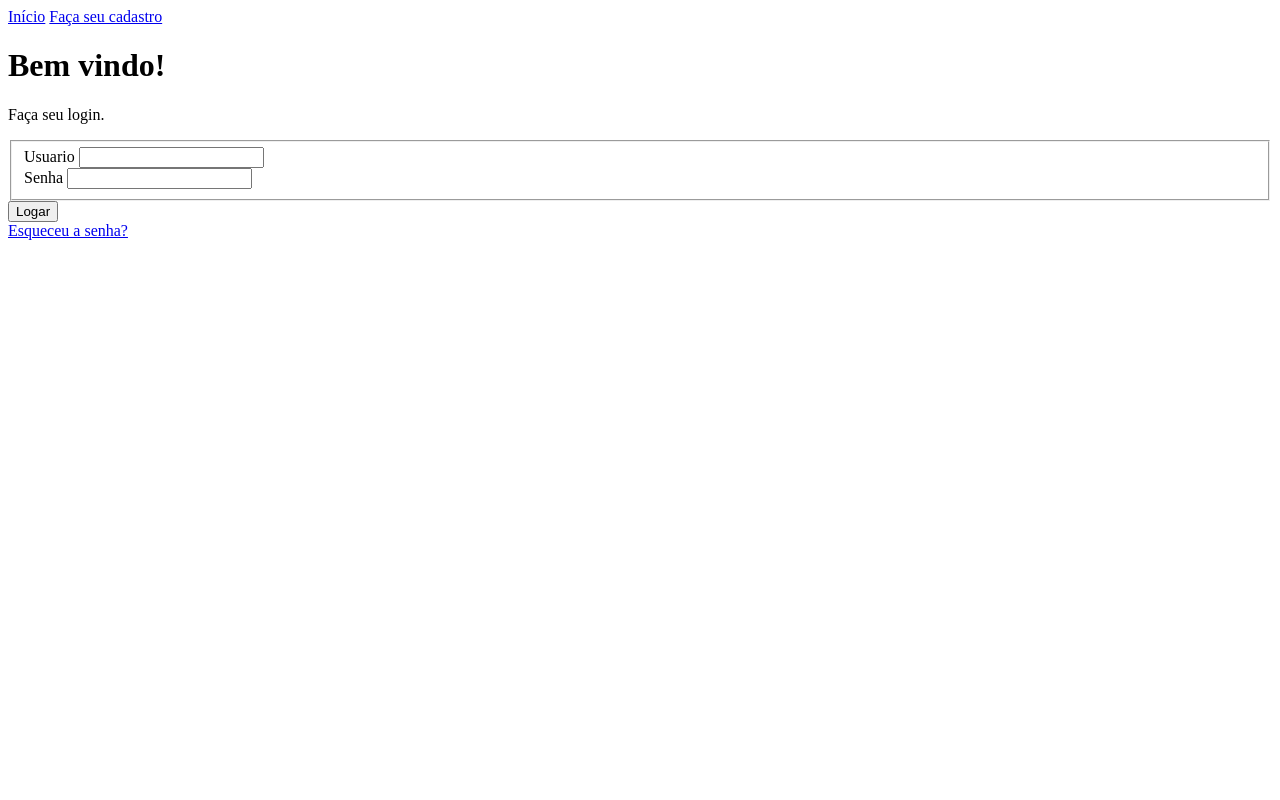
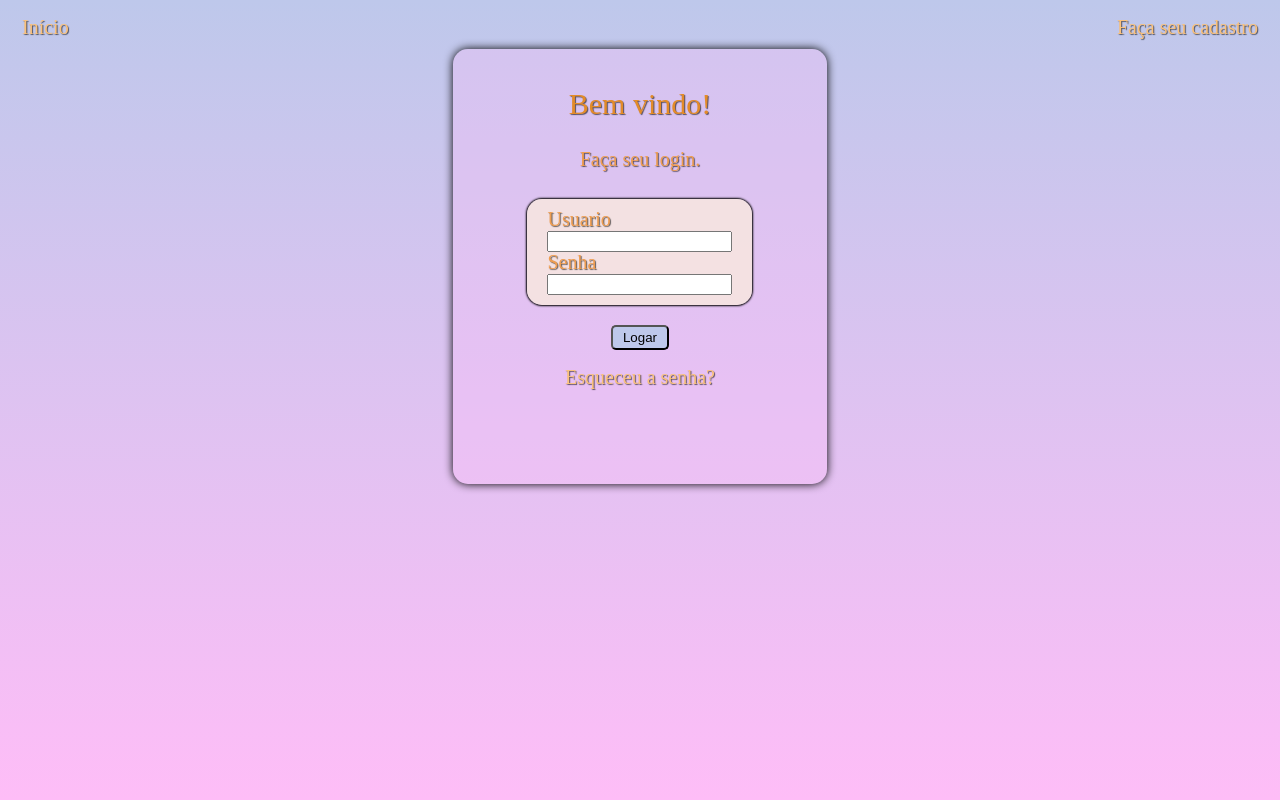
Before and after one commit to rgstovani/Flask-HTML, a Flask app: page / in a window 1280 px wide. Run offline with Flask 2, Linux system fonts and the light colour scheme.

Commit message:
alterando estrurura e cores da pagina

```diff
--- /dev/null
+++ b/static/css/reset.css
@@ -0,0 +1,48 @@
+/* http://meyerweb.com/eric/tools/css/reset/
+   v2.0 | 20110126
+   License: none (public domain)
+*/
+
+html, body, div, span, applet, object, iframe,
+h1, h2, h3, h4, h5, h6, p, blockquote, pre,
+a, abbr, acronym, address, big, cite, code,
+del, dfn, em, img, ins, kbd, q, s, samp,
+small, strike, strong, sub, sup, tt, var,
+b, u, i, center,
+dl, dt, dd, ol, ul, li,
+fieldset, form, label, legend,
+table, caption, tbody, tfoot, thead, tr, th, td,
+article, aside, canvas, details, embed,
+figure, figcaption, footer, header, hgroup,
+menu, nav, output, ruby, section, summary,
+time, mark, audio, video {
+	margin: 0;
+	padding: 0;
+	border: 0;
+	font-size: 100%;
+	font: inherit;
+	vertical-align: baseline;
+}
+/* HTML5 display-role reset for older browsers */
+article, aside, details, figcaption, figure,
+footer, header, hgroup, menu, nav, section {
+	display: block;
+}
+body {
+	line-height: 1;
+}
+ol, ul {
+	list-style: none;
+}
+blockquote, q {
+	quotes: none;
+}
+blockquote:before, blockquote:after,
+q:before, q:after {
+	content: '';
+	content: none;
+}
+table {
+	border-collapse: collapse;
+	border-spacing: 0;
+}
--- /dev/null
+++ b/static/css/style.css
@@ -0,0 +1,117 @@
+:root {
+   --cor1: rgba(253, 238, 220, 1);
+   --cor2: #fac17b;
+   --cor3: #ef9d50;
+   --cor4: #E38B29;
+
+   /* --cor5: rgba(143, 248, 254, 1); */
+   --cor5: rgba(254,189,247,1);
+   --cor6: rgba(190,200,235,1);
+
+
+}
+
+html {
+   height: 100%;
+   background-image: linear-gradient(180deg, rgba(190,200,235,1), rgba(254,189,247,1));
+
+}
+
+
+body {
+   /* background-color: var(--cor1); */
+
+   padding: 5px 10px;
+   font-size: 20px;
+   text-shadow: 1px 1px 1px rgba(0, 0, 0, 0.6);
+}
+
+a {
+   text-decoration: none;
+   color: var(--cor2);
+   padding: 5px;
+   margin: 7px;
+}
+
+header {
+   display: flex;
+   justify-content: space-between;
+ }
+
+ main {
+   color: var(--cor3);
+   display: flex;
+   flex-direction: column;
+   align-items: center;
+ }
+
+ .teste {
+   /* background-color: rgba(253, 238, 220, .3); */
+   background-color: rgba(254,189,247, 0.3);
+   display: flex;
+   flex-direction: column;
+   align-items: center;
+
+   box-shadow: 0px 0px 10px #000;
+   border-radius: 15px;
+   padding: 20px 20px 80px 20px;
+
+
+
+ }
+
+
+ .bemvindo {
+   color: var(--cor3);
+   text-align: center;
+
+
+ }
+
+ h1 {
+   color: var(--cor4);
+   font-size: 30px;
+   padding: 20px;
+}
+
+.frases {
+   padding: 10px;
+}
+
+form {
+   display: flex;
+   flex-direction: column;
+   align-items: center;
+
+}
+
+
+ .dados_login {
+   background-color: rgba(253, 238, 220, .7);
+   margin: 20px;
+   border-color: var(--cor4);
+   box-shadow: 0px 0px 2px 1px #000;
+   border-radius: 15px;
+   padding: 10px 20px;
+   width: 15%;
+
+ }
+
+
+ button {
+   background-color: var(--cor6);
+   padding: 3px 10px;
+   border-radius: 5px;
+
+ }
+
+ a:hover {
+   background-color: rgba(254,189,247,.4);
+   color: var(--cor1);
+   box-sizing: border-box;
+   border-radius: 5px;
+   box-shadow: 0px 0px 3px #000000;
+   padding: 7px;
+   margin: 5px;
+
+ }
--- a/templates/alterarsenha.html
+++ b/templates/alterarsenha.html
@@ -5,6 +5,8 @@
     <meta http-equiv="X-UA-Compatible" content="IE=edge">
     <meta name="viewport" content="width=device-width, initial-scale=1.0">
     <title>Esqueci a senha</title>
+    <link rel="stylesheet" href="{{ url_for('static', filename='css/reset.css') }}" />
+    <link rel="stylesheet" href="{{ url_for('static', filename='css/style.css') }}" />
 </head>
 <body>
     <header>
@@ -38,8 +40,7 @@
                 <input type="text" name="repetesenha" id="repetesenha" required>
             </div>
 
-            <button type="submit">Alterar senha</button>
+            <button>Alterar senha</button>
         </form>
     </main>
-</body>
 </html>
--- a/templates/cadastro.html
+++ b/templates/cadastro.html
@@ -5,6 +5,8 @@
     <meta http-equiv="X-UA-Compatible" content="IE=edge">
     <meta name="viewport" content="width=device-width, initial-scale=1.0">
     <title>Cadastro</title>
+    <link rel="stylesheet" href="{{ url_for('static', filename='css/reset.css') }}" />
+    <link rel="stylesheet" href="{{ url_for('static', filename='css/style.css') }}" />
 </head>
 <body>
     <header>
@@ -26,6 +28,7 @@
         </div>
         <h1>Tela de cadastro de usuário</h1>
         <form action="{{ url_for('cadastrar') }}" method="POST">
+            <fieldset class="dados_login">
                 <div>
                     <label>Nome completo (*)</label>
                     <input type="text" name="nome" id="nome" required>
@@ -46,6 +49,7 @@
                     <label>Repita a senha (*)</label>
                     <input type="text" name="repetesenha" id="repetesenha" required>
                 </div>
+            </fieldset>
             <p>(*) Campo Obrigatório</p>
             <button type="submit">Cadastrar</button>
         </form>
--- a/templates/esqueciasenha.html
+++ b/templates/esqueciasenha.html
@@ -5,6 +5,8 @@
     <meta http-equiv="X-UA-Compatible" content="IE=edge">
     <meta name="viewport" content="width=device-width, initial-scale=1.0">
     <title>Esqueci a senha</title>
+    <link rel="stylesheet" href="{{ url_for('static', filename='css/reset.css') }}" />
+    <link rel="stylesheet" href="{{ url_for('static', filename='css/style.css') }}" />
 </head>
 <body>
     <header>
--- a/templates/index.html
+++ b/templates/index.html
@@ -5,6 +5,8 @@
     <meta http-equiv="X-UA-Compatible" content="IE=edge">
     <meta name="viewport" content="width=device-width, initial-scale=1.0">
     <title>Tela inicial</title>
+    <link rel="stylesheet" href="{{ url_for('static', filename='css/reset.css') }}" />
+    <link rel="stylesheet" href="{{ url_for('static', filename='css/style.css') }}" />
 </head>
 <body>
     <header>
--- a/templates/login.html
+++ b/templates/login.html
@@ -5,6 +5,8 @@
     <meta http-equiv="X-UA-Compatible" content="IE=edge">
     <meta name="viewport" content="width=device-width, initial-scale=1.0">
     <title>Login</title>
+    <link rel="stylesheet" href="{{ url_for('static', filename='css/reset.css') }}" />
+    <link rel="stylesheet" href="{{ url_for('static', filename='css/style.css') }}" />
 </head>
 <body>
     <header>
@@ -24,27 +26,30 @@
                 {% endif %}
             {% endwith %}
         </div>
-        <div>
+    <div class="teste">
+        <div class="bemvindo">
             <h1>Bem vindo!</h1>
-            <p>Faça seu login.</p>
+            <p class="frases">Faça seu login.</p>
         </div>
 
         <form action="{{ url_for('autenticar') }}" method="POST">
-            <fieldset>
+            <fieldset class="dados_login">
                 <div>
-                    <label>Usuario</label>
+                    <label class="label_login">Usuario</label>
                     <input type="text" name="usuario">
                 </div>
                 <div>
-                    <label>Senha</label>
+                    <label class="label_login">Senha</label>
                     <input type="password" name="senha">
                 </div>
             </fieldset>
             <div>
                 <button type="submit">Logar</button>
-            </div>
-        </form>
-        <a href="{{ url_for('esqueciasenha') }}">Esqueceu a senha?</a>
+                </div>
+            </form>
+            <a class="frases" href="{{ url_for('esqueciasenha') }}">Esqueceu a senha?</a>
+        </div>
     </main>
+
 </body>
 </html>
```
Lines whose indentation alone changed are shown as unchanged.
